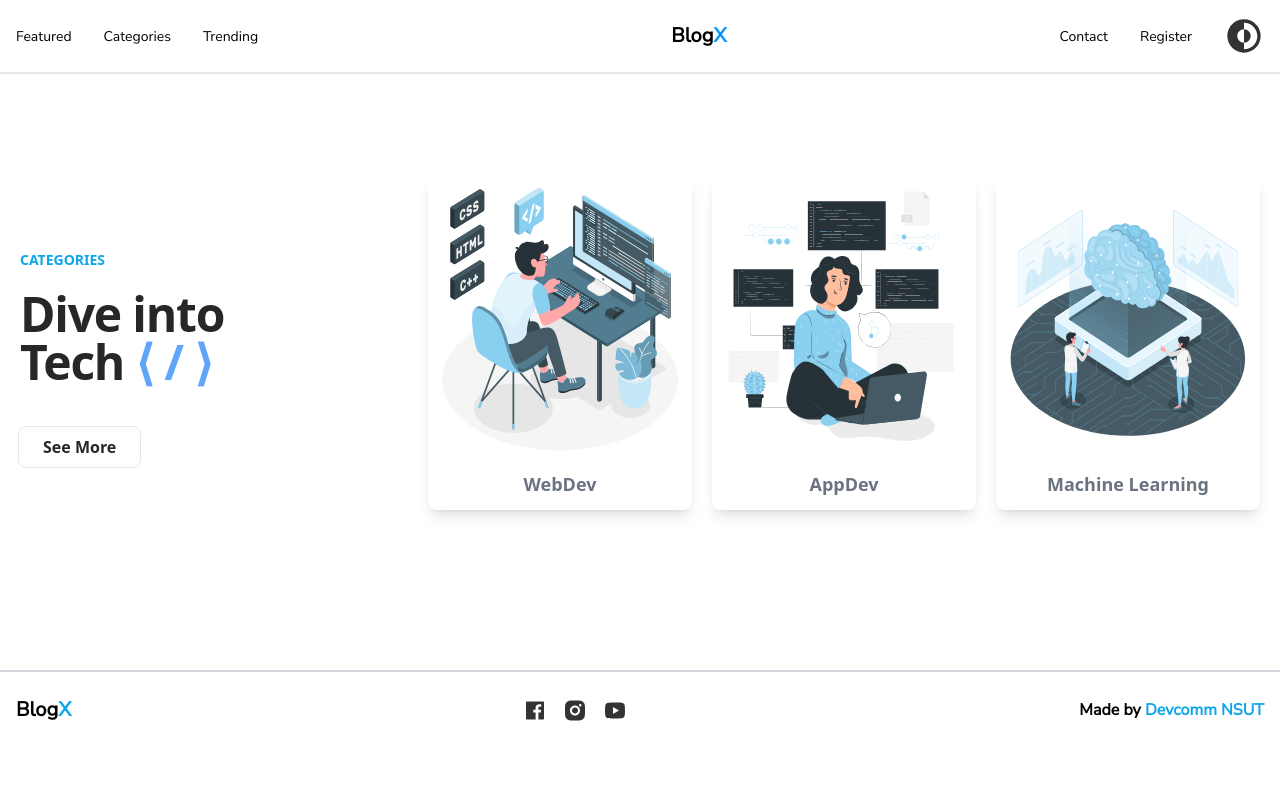
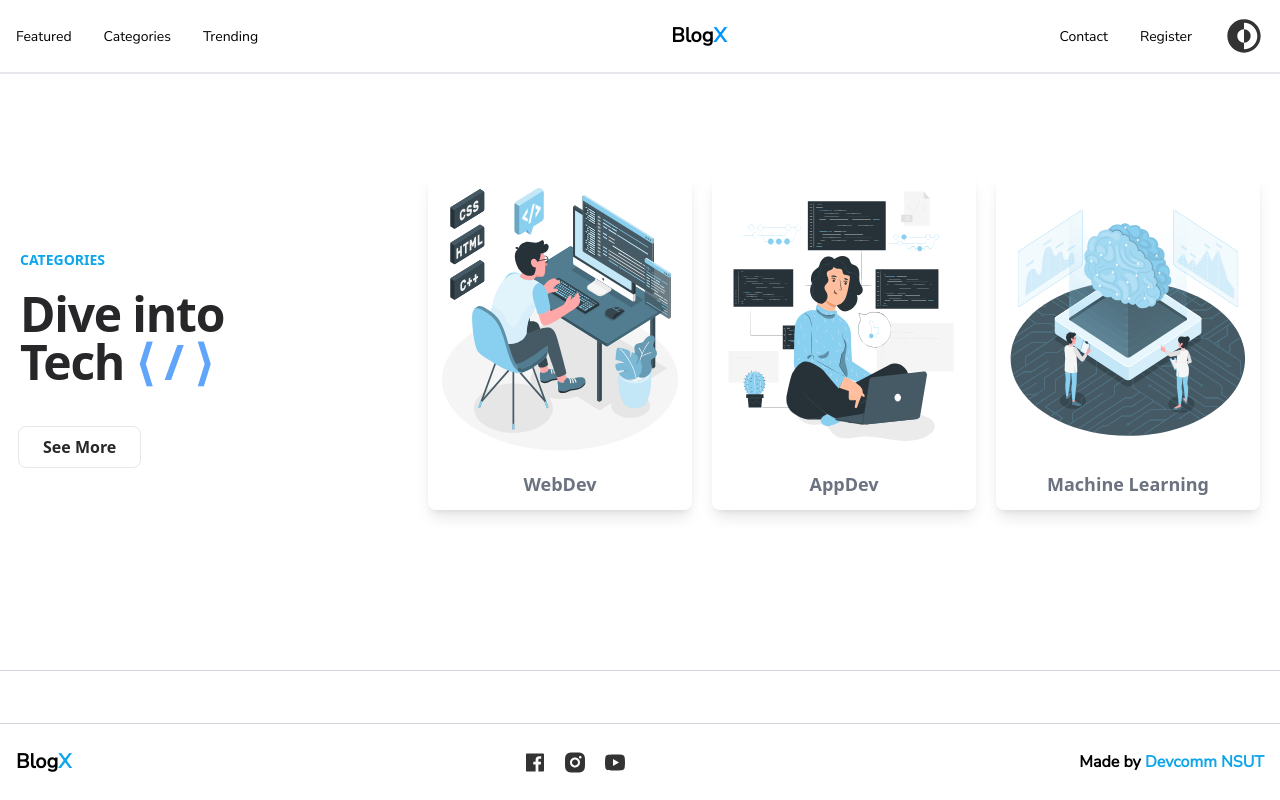
Before and after one commit to RashidSiddiqui2004/BlogX, a React (Vite) app: page /departments in a window 1280 px wide. Built offline with nearby package versions, Linux system fonts and the light colour scheme.

Commit message:
made some ui cahnge into categories section

```diff
--- a/src/components/departmentBlogs/DepartmentPage.jsx
+++ b/src/components/departmentBlogs/DepartmentPage.jsx
@@ -1,17 +1,17 @@
-
-import React from 'react'
-import Navbar from '../homepage/navbar/Navbar'
-import Footer from '../homepage/footer/Footer'
-import CategorySection from '../homepage/categories/Categories'
+import React from 'react';
+import Navbar from '../homepage/navbar/Navbar';
+import Footer from '../homepage/footer/Footer';
+import CategorySection from '../homepage/categories/Categories';
 
 const DepartmentPage = () => {
   return (
-    <div>
-        <Navbar/>
-        <CategorySection/>
-        <Footer/>
+    <div className='flex flex-col min-h-screen'>
+      <Navbar />
+      <CategorySection />
+      <div className='flex-grow'></div>
+      <Footer />
     </div>
-  )
-}
+  );
+};
 
-export default DepartmentPage
+export default DepartmentPage;
```
